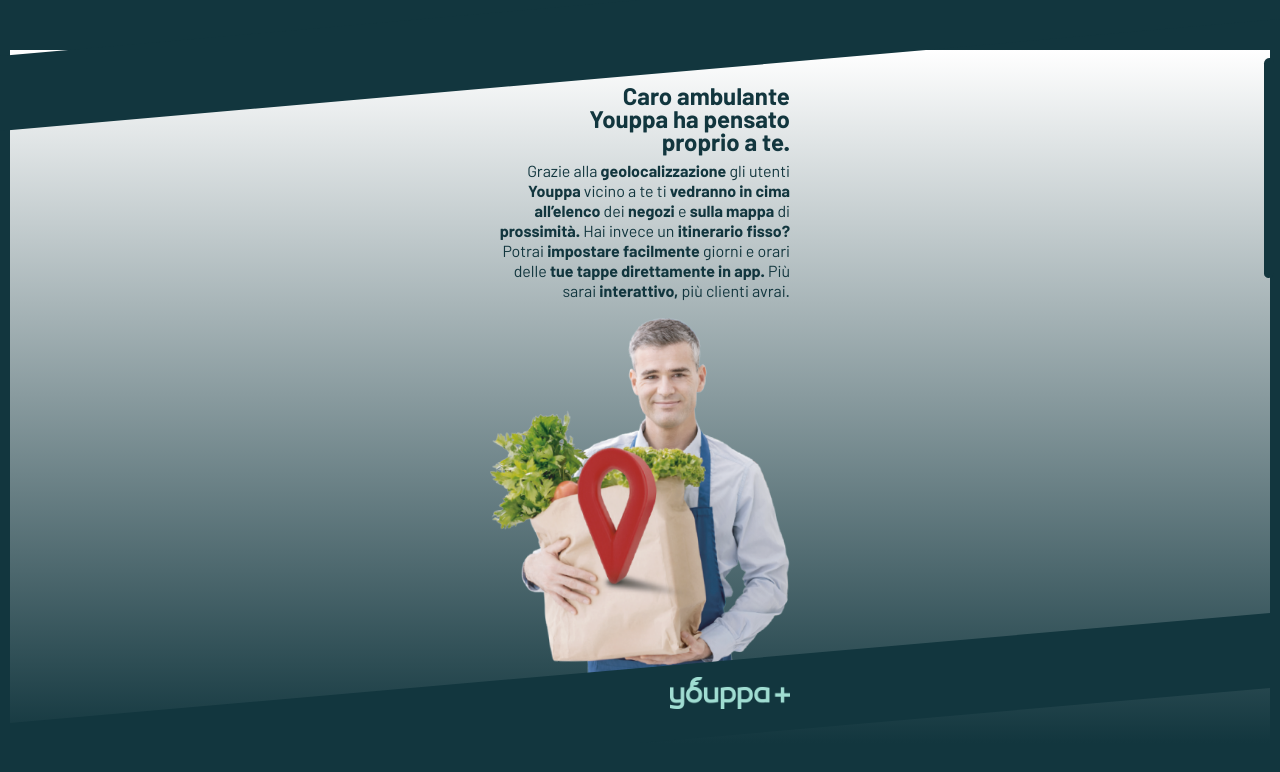
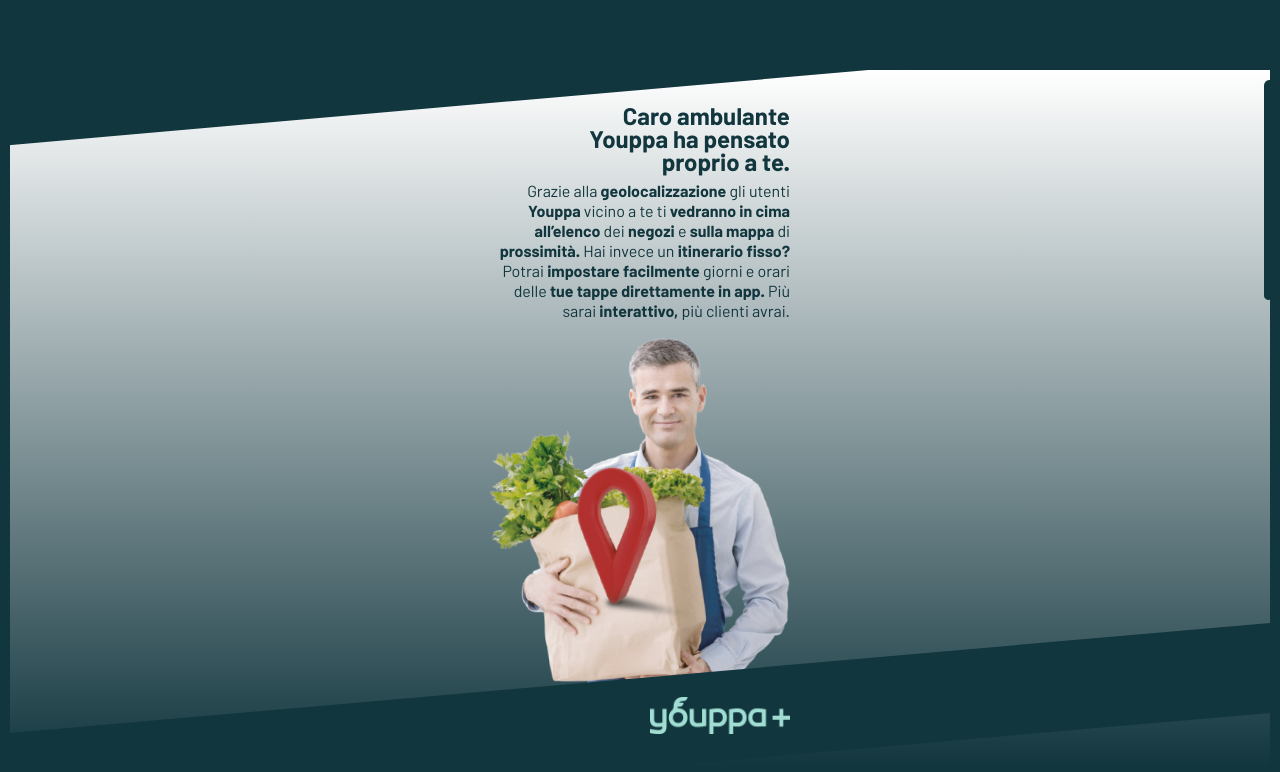
Before and after one commit to mujib25/youpamobileplus, a plain HTML site: page index.html in a window 1280 px wide. Drawn offline with nearby package versions, Linux system fonts and the light colour scheme; files whose address does not match are found by name.

Commit message:
image issue

```diff
--- a/assets/index.css
+++ b/assets/index.css
@@ -12,7 +12,7 @@ html, body {
     background-color: #12363E;
     background-image: linear-gradient(to top, #12363E, #fff);
     margin: 0px 10px;
-    margin-top: 50px;
+    margin-top: 70px;
     position: relative;
     z-index: 1;
 }
@@ -22,7 +22,7 @@ html, body {
     top: 0;
     left: 0;
     width: 100%;
-    height: 75px;
+    height: 90px;
     background-color: #12363E;
     transform: skew(0deg, -5deg);
     z-index: 10;
@@ -42,9 +42,9 @@ html, body {
     position: absolute;
     bottom: 0;
     width: 100%;
-    height: 75px;
+    height: 90px;
     background-color: #12363E;
-    transform: skew(0deg, -5deg);
+    transform: skew(0deg,-5deg);
     z-index: 1;
 }
 h3{
@@ -80,7 +80,7 @@ p{
     z-index: 10;
 }
 .footer img{
-    width: 120px;
+    width: 140px;
 }
 
 
```
